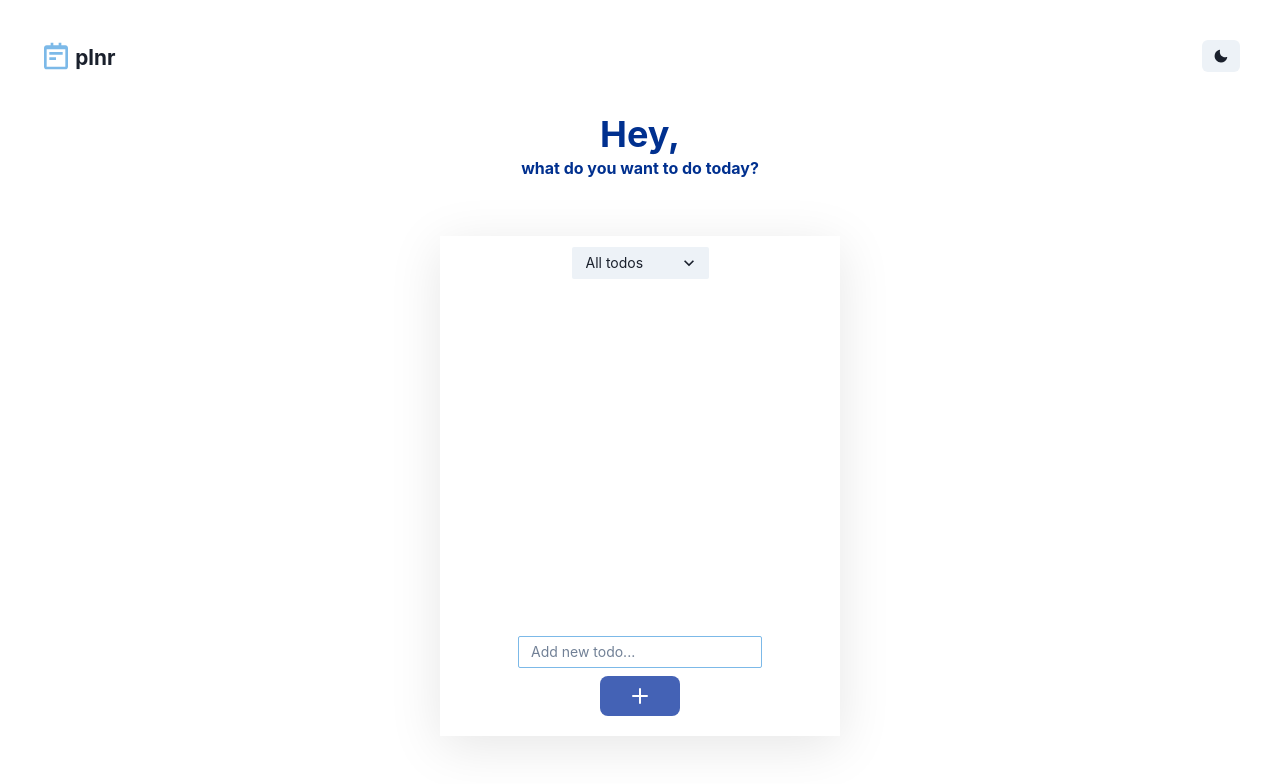
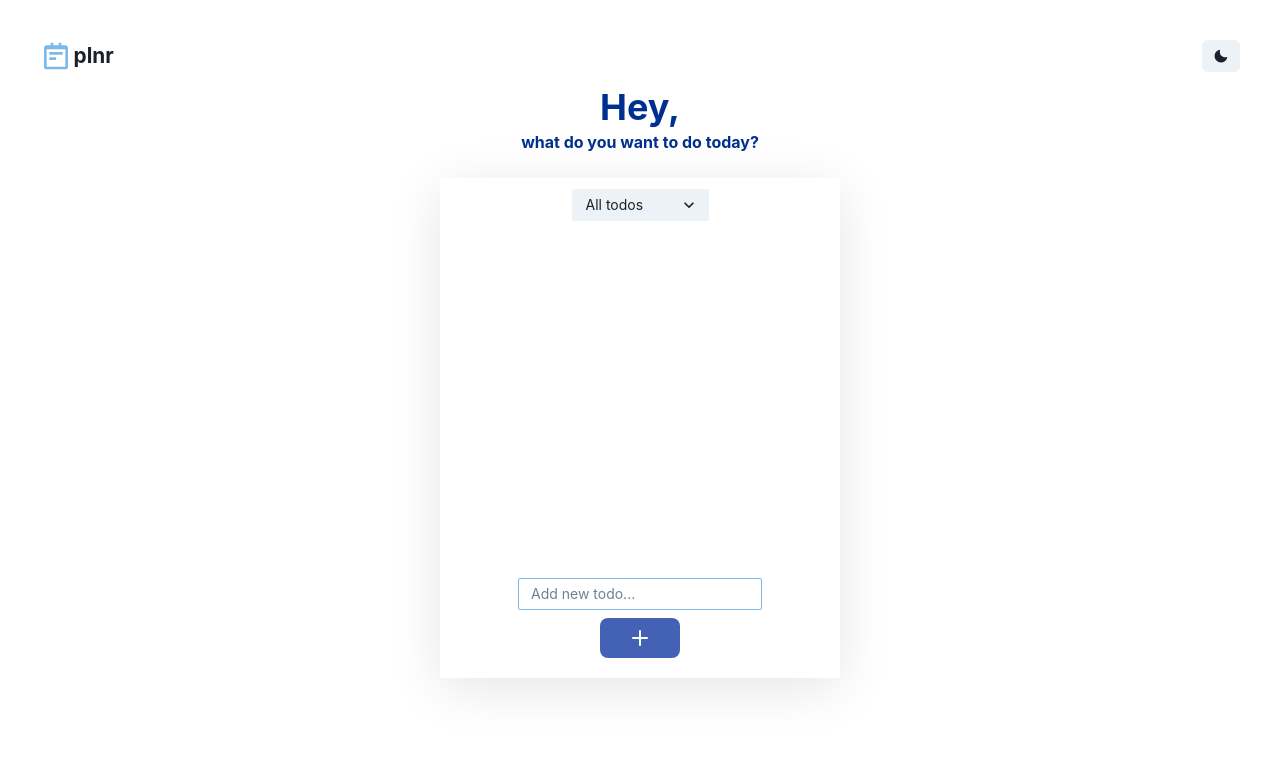
Before and after one commit to grzdev/plnr, a Next.js app: page / in a window 1280 px wide. Shown: the top 784 px of the page. Built offline with nearby package versions, Linux system fonts and the light colour scheme.

Commit message:
minor changes

```diff
--- a/modules/navbar.js
+++ b/modules/navbar.js
@@ -21,8 +21,8 @@ const navbar = () => {
             <Text
                 fontSize="1.3rem"
                 fontWeight="700"
-                ml="0.2rem"
-                mt="0.1rem"
+                ml="0.1rem"
+                // mt="0.1rem"
             >
                 plnr
             </Text>
--- a/modules/todoDiv.js
+++ b/modules/todoDiv.js
@@ -69,6 +69,7 @@ const todoDiv = () => {
             justifyContent="center"
             alignItems="center"
             flexDir="column"
+            mt="-1.6rem"
         >
             <Heading
                 color={textColor}
@@ -91,7 +92,7 @@ const todoDiv = () => {
                 w={[290, 300, 400]}
                 h={[450, 500, 500]}
                 boxShadow="rgba(0, 0, 0, 0.1) 0px 10px 50px;"
-                mt={["1rem", "0.5rem", "0.5rem"]}
+                mt={["0.2rem", "-1.5rem", "-1.5rem"]}
                 flexDir="column"
                 alignItems="center"
                 mb={["5rem", "1rem", "1rem"]}
```
